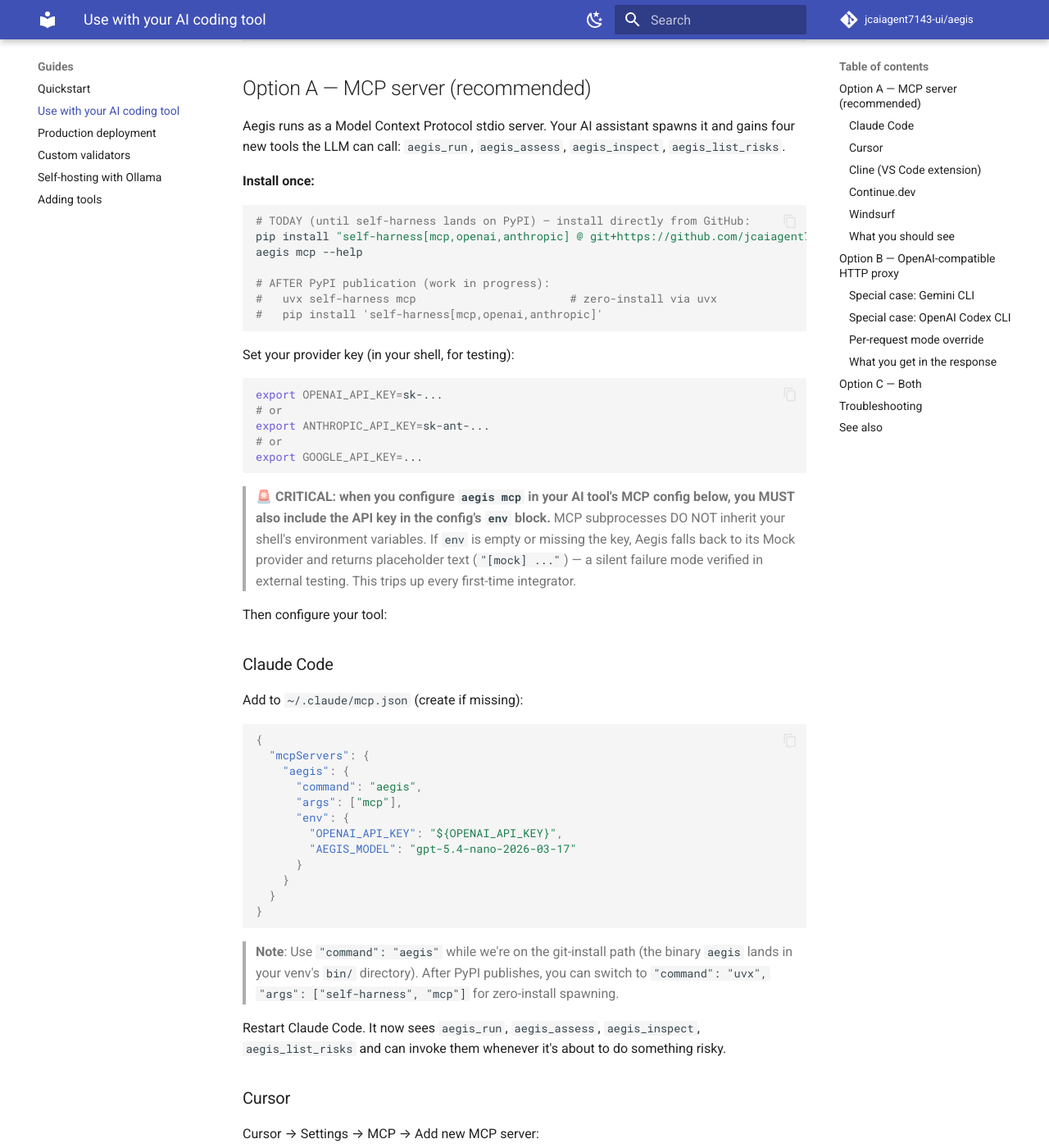
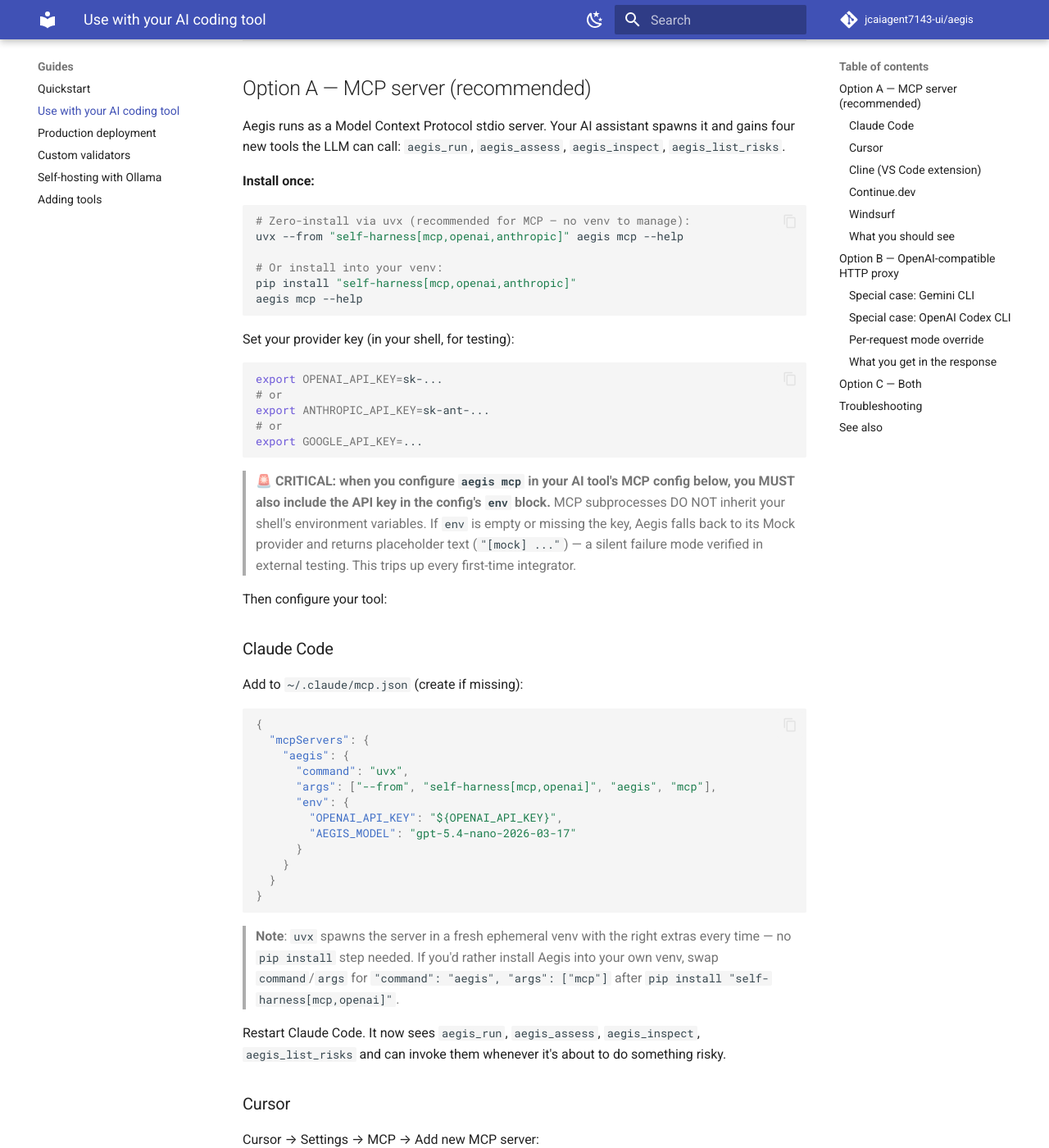
Before and after one commit to jcaiagent7143-ui/aegis, an MkDocs documentation site: the page built from docs/guides/use-with-your-ai-coding-tool.md, in a window 1280 px wide and 1400 px high, scrolled down 855 px. Shown: the whole window at 82% size. Built offline with MkDocs 1.6.1 and Material for MkDocs 9.7.7, drawn with Linux system fonts in a browser that asks for light colours; comment, search, counter and statistics services are not loaded; some of the changed text lies outside the part shown.

Commit message:
v0.5.3: mypy --strict clean, lint workflow installs extras, all install paths point to PyPI
The two CI failures from v0.5.2 left strict mypy red with 18 errors, half
of them caused by `HarnessCache.list()` shadowing `builtins.list` inside
the class scope (mypy resolved `list[CachedHarness]` to the *method* in
every other annotation in that file). Renaming to `list_all()` cleared
the cascade. Now `mypy src/aegis` is clean on 47 source files.

Bonus: switched every install snippet (README, use-with-AI-tool guide,
MCP CLI docstring) from the `git+https://github.com/...` form to plain
`pip install self-harness` / `uvx --from "self-harness[mcp,openai]" aegis mcp`,
now that the package is live on PyPI.

- Lint workflow installs `[dev,proxy,mcp,openai]` so mypy can resolve
  optional-extra imports instead of hiding them under ignore_missing_imports.
- `web/app.py` `_tool_runtime` is no-None safe (caught by mypy, prevents
  AttributeError-deep-in-the-harness for misconfigured tool registries).
- `sandbox.call_verify` re-asserts `list[str]` shape, fixing the last
  Any-return leak.
- ruff per-file-ignores extended to scripts/** and docs/** for the
  Unicode box-drawing characters in CLI output.
- 85 tests passing, mypy clean, twine check passed locally.

Co-Authored-By: Claude Opus 4.7 <noreply@anthropic.com>

````diff
--- a/docs/guides/use-with-your-ai-coding-tool.md
+++ b/docs/guides/use-with-your-ai-coding-tool.md
@@ -2,7 +2,7 @@
 
 The fastest way to add Aegis to your existing AI coding workflow — no Python, no rewrites. Pick the integration that matches your tool.
 
-> ⚠️ **Don't `pip install aegis-harness`** — that's a different project on PyPI (apiad/aegis). Install ours via the git URL below until our PyPI publication lands.
+> ⚠️ **Don't `pip install aegis-harness`** — that's a different project on PyPI (apiad/aegis). Our package is `self-harness`.
 
 | Your tool | Best integration | Setup time |
 |---|---|---|
@@ -26,13 +26,12 @@ Aegis runs as a Model Context Protocol stdio server. Your AI assistant spawns it
 **Install once:**
 
 ```bash
-# TODAY (until self-harness lands on PyPI) — install directly from GitHub:
-pip install "self-harness[mcp,openai,anthropic] @ git+https://github.com/jcaiagent7143-ui/aegis.git"
+# Zero-install via uvx (recommended for MCP — no venv to manage):
+uvx --from "self-harness[mcp,openai,anthropic]" aegis mcp --help
+
+# Or install into your venv:
+pip install "self-harness[mcp,openai,anthropic]"
 aegis mcp --help
-
-# AFTER PyPI publication (work in progress):
-#   uvx self-harness mcp                       # zero-install via uvx
-#   pip install 'self-harness[mcp,openai,anthropic]'
 ```
 
 Set your provider key (in your shell, for testing):
@@ -61,8 +60,8 @@ Add to `~/.claude/mcp.json` (create if missing):
 {
   "mcpServers": {
     "aegis": {
-      "command": "aegis",
-      "args": ["mcp"],
+      "command": "uvx",
+      "args": ["--from", "self-harness[mcp,openai]", "aegis", "mcp"],
       "env": {
         "OPENAI_API_KEY": "${OPENAI_API_KEY}",
         "AEGIS_MODEL": "gpt-5.4-nano-2026-03-17"
@@ -72,10 +71,10 @@ Add to `~/.claude/mcp.json` (create if missing):
 }
 ```
 
-> **Note**: Use `"command": "aegis"` while we're on the git-install path
-> (the binary `aegis` lands in your venv's `bin/` directory). After PyPI
-> publishes, you can switch to `"command": "uvx", "args": ["self-harness", "mcp"]`
-> for zero-install spawning.
+> **Note**: `uvx` spawns the server in a fresh ephemeral venv with the
+> right extras every time — no `pip install` step needed. If you'd rather
+> install Aegis into your own venv, swap `command`/`args` for
+> `"command": "aegis", "args": ["mcp"]` after `pip install "self-harness[mcp,openai]"`.
 
 Restart Claude Code. It now sees `aegis_run`, `aegis_assess`, `aegis_inspect`, `aegis_list_risks` and can invoke them whenever it's about to do something risky.
 
@@ -84,8 +83,8 @@ Restart Claude Code. It now sees `aegis_run`, `aegis_assess`, `aegis_inspect`, `
 Cursor → Settings → MCP → Add new MCP server:
 
 - **Name:** `aegis`
-- **Command:** `aegis` (or `uvx` + args `["self-harness", "mcp"]` post-PyPI)
-- **Args:** `["mcp"]`
+- **Command:** `uvx`
+- **Args:** `["--from", "self-harness[mcp,openai]", "aegis", "mcp"]`
 - **Env:** `OPENAI_API_KEY=sk-...` ← **must be set here, NOT just in your shell**
 
 ### Cline (VS Code extension)
@@ -96,8 +95,8 @@ Open the Cline panel → ⚙ → MCP Servers → Edit JSON:
 {
   "mcpServers": {
     "aegis": {
-      "command": "aegis",
-      "args": ["mcp"],
+      "command": "uvx",
+      "args": ["--from", "self-harness[mcp,openai]", "aegis", "mcp"],
       "env": {
         "OPENAI_API_KEY": "${OPENAI_API_KEY}",
         "AEGIS_MODEL": "gpt-5.4-nano-2026-03-17"
@@ -117,8 +116,8 @@ Add to `~/.continue/config.json` under `experimental.modelContextProtocolServer`
     "modelContextProtocolServers": [
       {
         "transport": "stdio",
-        "command": "aegis",
-        "args": ["mcp"],
+        "command": "uvx",
+        "args": ["--from", "self-harness[mcp,openai]", "aegis", "mcp"],
         "env": {"OPENAI_API_KEY": "${OPENAI_API_KEY}"}
       }
     ]
@@ -133,8 +132,8 @@ Windsurf → Settings → MCP → Add Server → paste:
 ```json
 {
   "aegis": {
-    "command": "aegis",
-    "args": ["mcp"],
+    "command": "uvx",
+    "args": ["--from", "self-harness[mcp,openai]", "aegis", "mcp"],
     "env": {"OPENAI_API_KEY": "${OPENAI_API_KEY}"}
   }
 }
@@ -158,7 +157,7 @@ The assistant will call `aegis_run`, which spins up the full 5-stage pipeline. Y
 For any tool that speaks the OpenAI API (`/v1/chat/completions`). The proxy intercepts every chat request, runs it through Aegis, and returns the OpenAI shape back.
 
 ```bash
-pip install "self-harness[proxy,openai] @ git+https://github.com/jcaiagent7143-ui/aegis.git"
+pip install "self-harness[proxy,openai]"
 export OPENAI_API_KEY=sk-...
 export AEGIS_MODEL=gpt-5.4-nano-2026-03-17
 
@@ -202,8 +201,8 @@ as an MCP server directly:
 {
   "mcpServers": {
     "aegis": {
-      "command": "aegis",
-      "args": ["mcp"],
+      "command": "uvx",
+      "args": ["--from", "self-harness[mcp,gemini]", "aegis", "mcp"],
       "env": {"GOOGLE_API_KEY": "${GOOGLE_API_KEY}"}
     }
   }
--- a/src/aegis/__init__.py
+++ b/src/aegis/__init__.py
@@ -16,7 +16,7 @@ from aegis.core.goal import Goal
 from aegis.core.result import AuditTrail, Result, StageRecord
 from aegis.core.risk import Risk, RiskLevel, RiskProfile
 
-__version__ = "0.5.2"
+__version__ = "0.5.3"
 
 __all__ = [
     "Aegis",
````
Also changed, not shown: CHANGELOG.md (+72 -0 lines), README.md (+8 -10 lines), pyproject.toml (+18 -2 lines), 10 other files.
